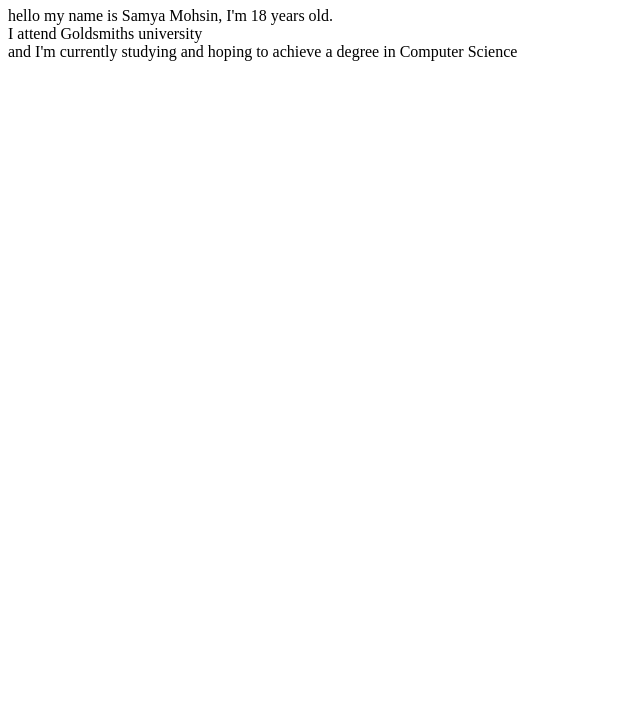
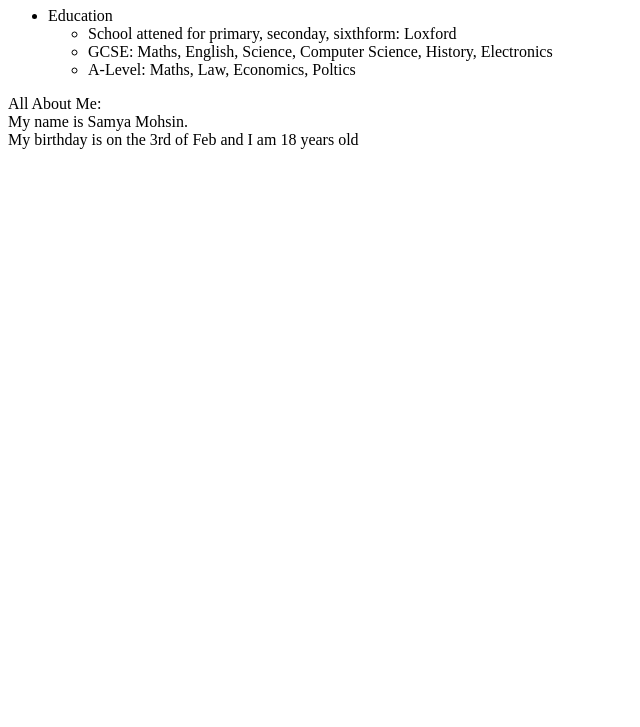
Before and after one commit to samyamohsin/UX-web, a plain HTML site: page index.html in a window 1280 px wide. Shown: the part 73-800 px from the top of the page, without its empty margins (0-640 px from the left). Drawn offline with Linux system fonts and the light colour scheme.

Commit message:
Update index.html

```diff
--- a/index.html
+++ b/index.html
@@ -5,8 +5,17 @@
     </head>
     <body>
         <h1>Fun Facts about Samya:</h1>
-        <p>hello my name is Samya Mohsin, I'm 18 years old.
-            <br>I attend Goldsmiths university
-            <br>and I'm currently studying and hoping to achieve a degree in Computer Science</p>
+        <ul>
+            <li>Education</li>
+            <ul>
+                <li>School attened for primary, seconday, sixthform: Loxford</li>
+                <li>GCSE: Maths, English, Science, Computer Science, History, Electronics </li>
+                <li>A-Level: Maths, Law, Economics, Poltics</li>
+            </ul>
+        </ul>
+        <p>All About Me:
+            <br> My name is Samya Mohsin.
+            <br> My birthday is on the 3rd of Feb and I am 18 years old
+        </p>
     </body>
 </html>
```
